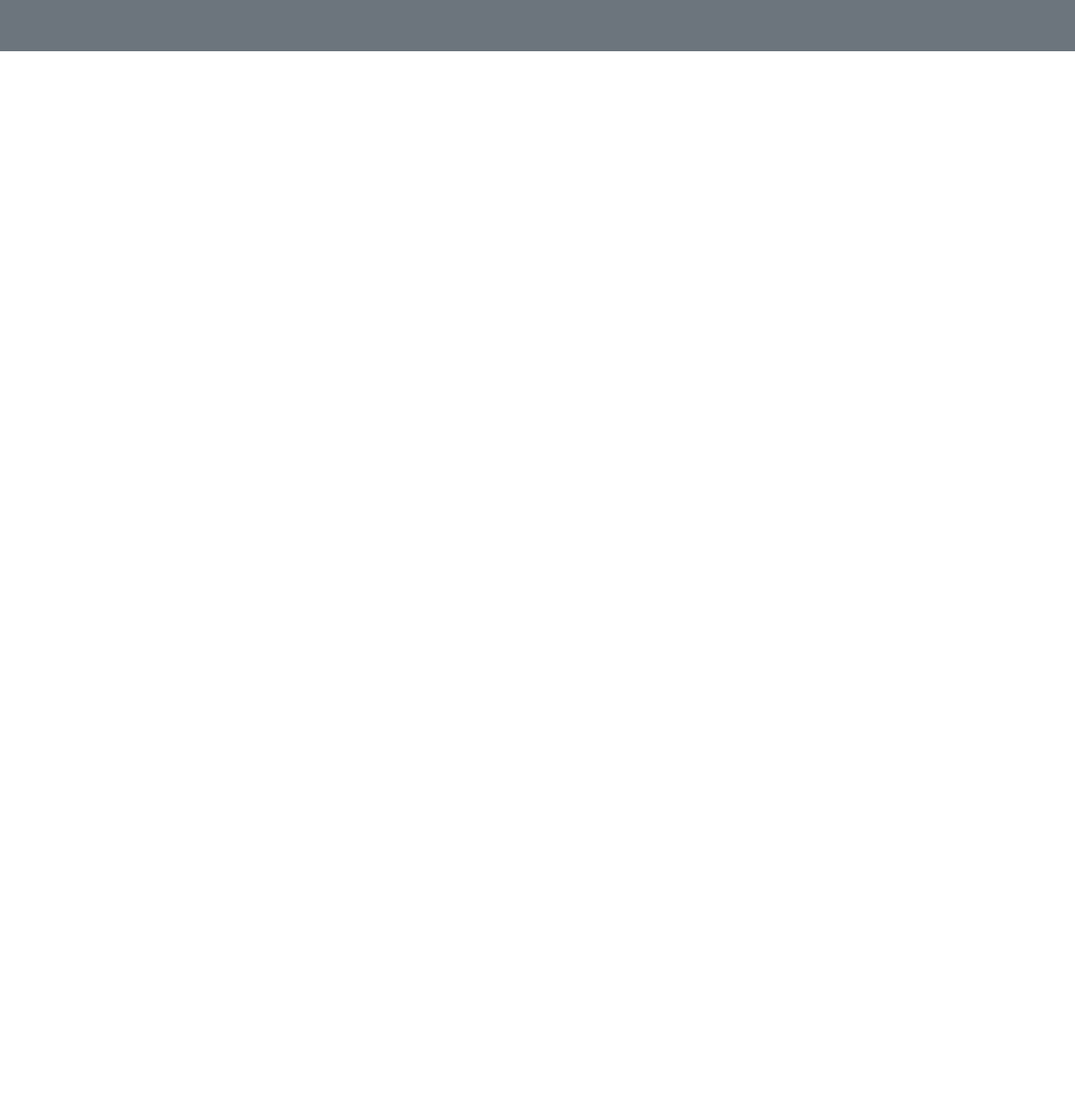
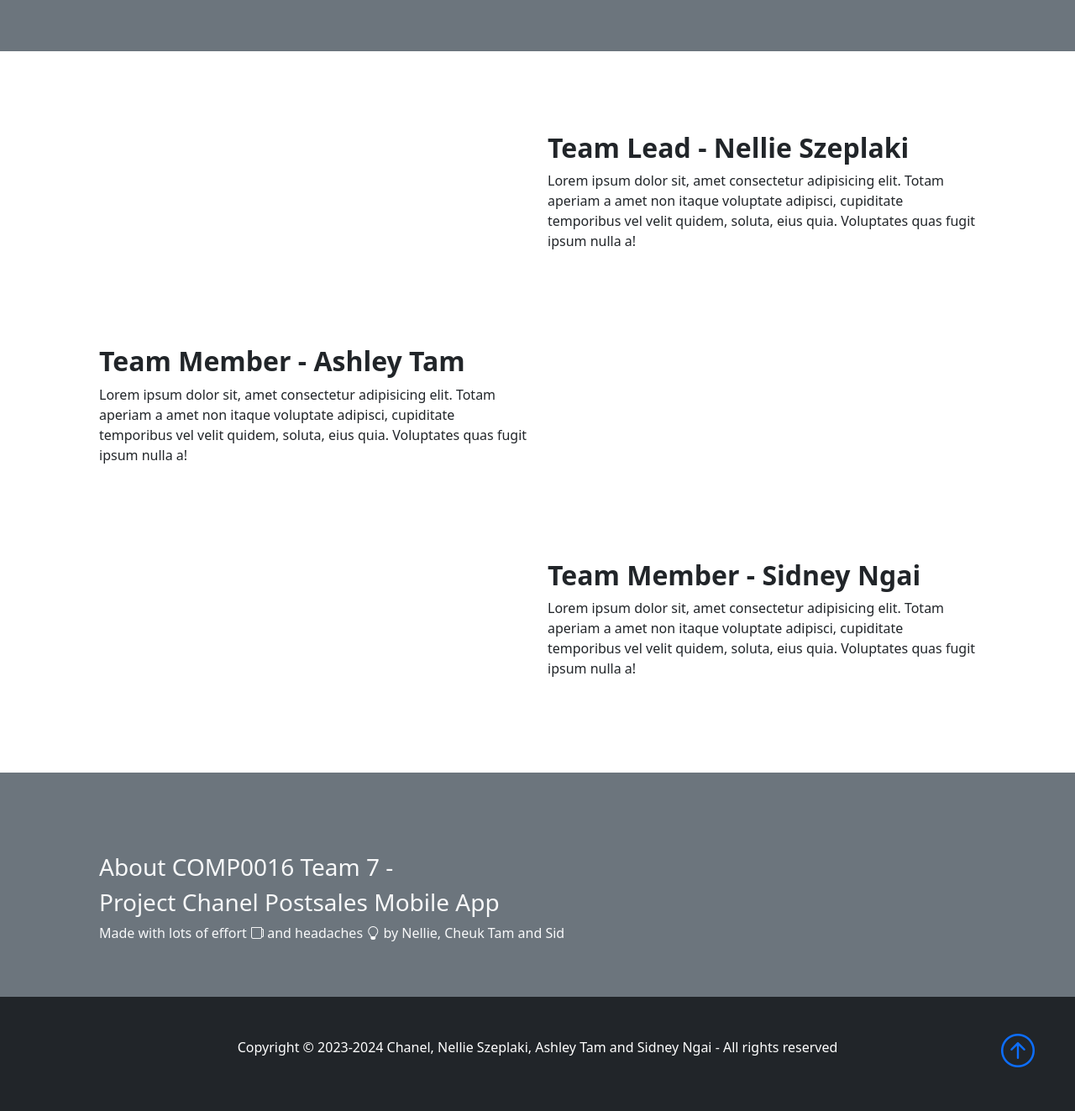
Before and after one commit to SidneyyN/Chanel-Team-7-Website, a plain HTML site: page index.html in a window 1280 px wide. Shown: the part 821-2144 px from the top of the page at 84% size. Before the commit the page ends 882 px from the top, so only its background shows below. Drawn offline with nearby package versions, Linux system fonts and the light colour scheme.

Commit message:
teammates intro, about and footer done

```diff
--- a/index.html
+++ b/index.html
@@ -71,7 +71,64 @@
     <!-- Features -->
     <!-- Demo video -->
     <!-- Teammates Introduction -->
+    <section class="p-5">
+        <div class="container">
+            <div class="row align-items-center justify-content-between">
+                <div class="col-md">
+                    <img src="" alt="">
+                </div>
+                <div class="col-md p-5">
+                    <h2 class="fw-bold">Team Lead - Nellie Szeplaki</h2>
+                    <p>Lorem ipsum dolor sit, amet consectetur adipisicing elit. Totam aperiam a amet non itaque voluptate adipisci,
+                        cupiditate temporibus vel velit quidem, soluta, eius quia. Voluptates quas fugit ipsum nulla a!
+                    </p>
+                </div>
+            </div>
+        </div>
+        <div class="container">
+            <div class="row align-items-center justify-content-between">
+                <div class="col-md p-5">
+                    <h2 class="fw-bold">Team Member - Ashley Tam</h2>
+                    <p>Lorem ipsum dolor sit, amet consectetur adipisicing elit. Totam aperiam a amet non itaque voluptate adipisci,
+                        cupiditate temporibus vel velit quidem, soluta, eius quia. Voluptates quas fugit ipsum nulla a!
+                    </p>
+                </div>
+                <div class="col-md">
+                    <img src="" alt="">
+                </div>
+            </div>
+        </div>
+        <div class="container">
+            <div class="row align-items-center justify-content-between">
+                <div class="col-md">
+                    <img src="" alt="">
+                </div>
+                <div class="col-md p-5">
+                    <h2 class="fw-bold">Team Member - Sidney Ngai</h2>
+                    <p>Lorem ipsum dolor sit, amet consectetur adipisicing elit. Totam aperiam a amet non itaque voluptate adipisci,
+                        cupiditate temporibus vel velit quidem, soluta, eius quia. Voluptates quas fugit ipsum nulla a!
+                    </p>
+                </div>
+            </div>
+        </div>
+    </section>
+    <!-- About -->
+    <section class="p-5 bg-secondary text-light p-5 p-lg-0 pt-lg-5 text-center text-sm-start">
+        <div class="container p-5">
+            <h3>About COMP0016 Team 7 - </h3>
+            <h3>Project Chanel Postsales Mobile App</h3>
+            <p>Made with lots of effort <i class="bi bi-cup"></i> and headaches <i class="bi bi-lightbulb"></i> by Nellie, Cheuk Tam and Sid</p>
+        </div>
+    </section>
     <!-- Footer -->
+    <footer class="p-5 bg-dark text-white text-center position-relative">
+        <div class="container">
+            <p>Copyright &copy; 2023-2024 Chanel, Nellie Szeplaki, Ashley Tam and Sidney Ngai - All rights reserved</p>
+            <a href="#" class="position-absolute bottom-0 end-0 p-5">
+                <i class="bi bi-arrow-up-circle h1"></i>
+            </a>
+        </div>
+    </footer>
 
     <script src="https://cdn.jsdelivr.net/npm/bootstrap@5.0.2/dist/js/bootstrap.bundle.min.js" integrity="sha384-MrcW6ZMFYlzcLA8Nl+NtUVF0sA7MsXsP1UyJoMp4YLEuNSfAP+JcXn/tWtIaxVXM" crossorigin="anonymous"></script>
 </body>
```
